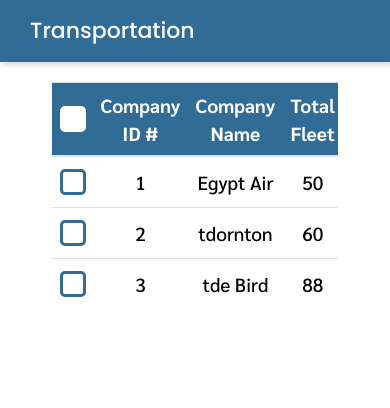
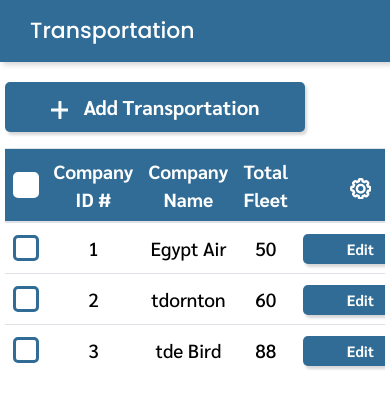
Before and after one commit to AbdoWahba/transportation-system, a React (Create React App) app: page / in a window 390 px wide. Shown: the top 408 px of the page. Built offline with nearby package versions, Linux system fonts and the light colour scheme.

Commit message:
putting companies list in app

```diff
--- a/src/App.js
+++ b/src/App.js
@@ -1,8 +1,7 @@
 import './App.scss';
 import Header from './Components/Header';
-import CheckBox from './Components/CheckBox';
-import { useState } from 'react';
 import Table from './Components/Table';
+import CompaniesList from './Pages/CompaniesList';
 
 function App() {
   return (
@@ -10,7 +9,7 @@
       <Header />
       <main>
         <section className='main-section'>
-          <Table />
+          <CompaniesList />
         </section>
       </main>
     </div>
--- a/src/App.scss
+++ b/src/App.scss
@@ -1,3 +1,12 @@
 .main-section {
-    margin: 0px 52px
+    margin: 0px 52px;
+
+    @media screen and (max-width:860px) {
+        margin: 0px 20px
+    }
+
+    @media screen and (max-width:600px) {
+        margin: 0px 5px
+    }
+
 }
```
